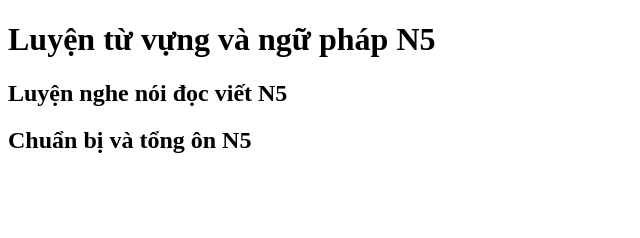
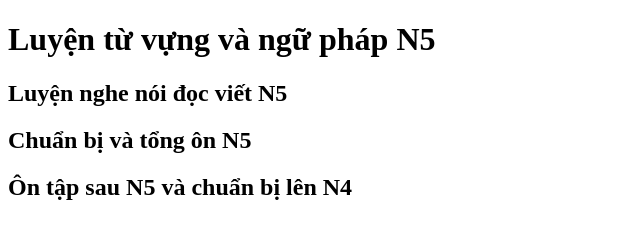
Before and after one commit to phanvc1996-dot/Duanlaptrinhso19, a plain HTML site: page index.html in a window 1280 px wide. Shown: the whole page, without its empty margins (0-640 px from the left). Drawn offline with Linux system fonts and the light colour scheme.

Commit message:
Ôn tập sau N5 và chuẩn bị lên N4

```diff
--- a/index.html
+++ b/index.html
@@ -9,5 +9,6 @@
     <h1>Luyện từ vựng và ngữ pháp N5</h1>
     <h2>Luyện nghe nói đọc viết N5</h2>
     <h2>Chuẩn bị và tổng ôn N5</h2>
+    <h2>Ôn tập sau N5 và chuẩn bị lên N4</h2>
   </body>
 </html>
```
